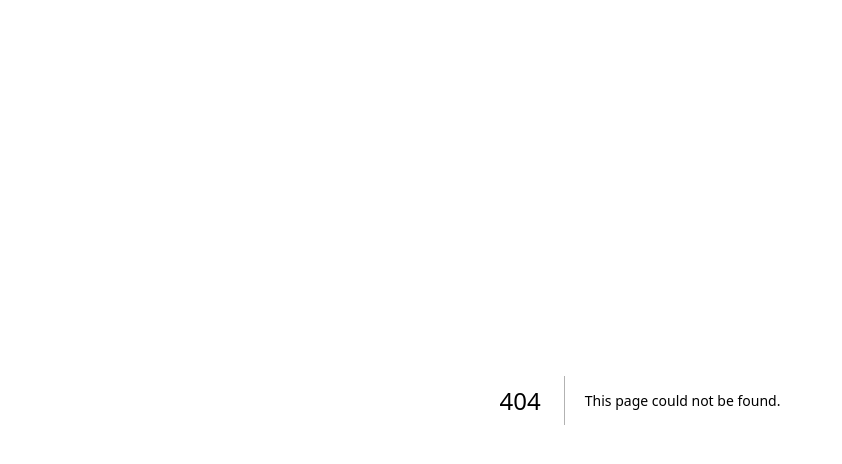
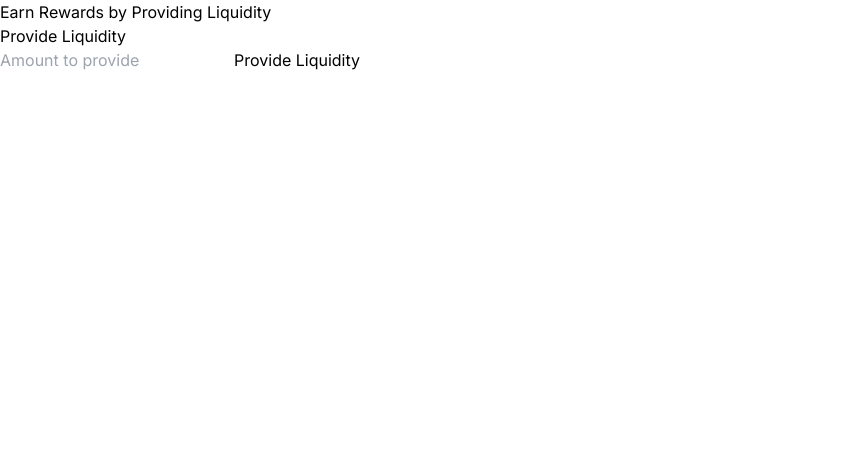
Before and after one commit to Ray-III/ui, a Next.js app in the folder ray3/: page /earn in a window 1280 px wide. Before the commit this address had no page. Shown: the top 464 px of the page, without its empty margins (0-842 px from the left). Built offline with nearby package versions, Linux system fonts and the light colour scheme.

Commit message:
Earn pool skeleton

```diff
--- /dev/null
+++ b/ray3/app/earn/page.tsx
@@ -0,0 +1,34 @@
+import React, { useState } from 'react';
+
+const Earn = () => {
+  const [amount, setAmount] = useState('');
+
+  const handleProvideLiquidity = () => {
+    // Logic to provide liquidity, typically involves interacting with a blockchain.
+    console.log(`Provided ${amount} liquidity`);
+  };
+
+  return (
+    <div>
+      <h2>Provide Liquidity</h2>
+      <input
+        type="text"
+        value={amount}
+        onChange={(e) => setAmount(e.target.value)}
+        placeholder="Amount to provide"
+      />
+      <button onClick={handleProvideLiquidity}>Provide Liquidity</button>
+    </div>
+  );
+};
+
+const EarnPage = () => {
+  return (
+    <div>
+      <h1>Earn Rewards by Providing Liquidity</h1>
+      <Earn />
+    </div>
+  );
+};
+
+export default EarnPage;
```
